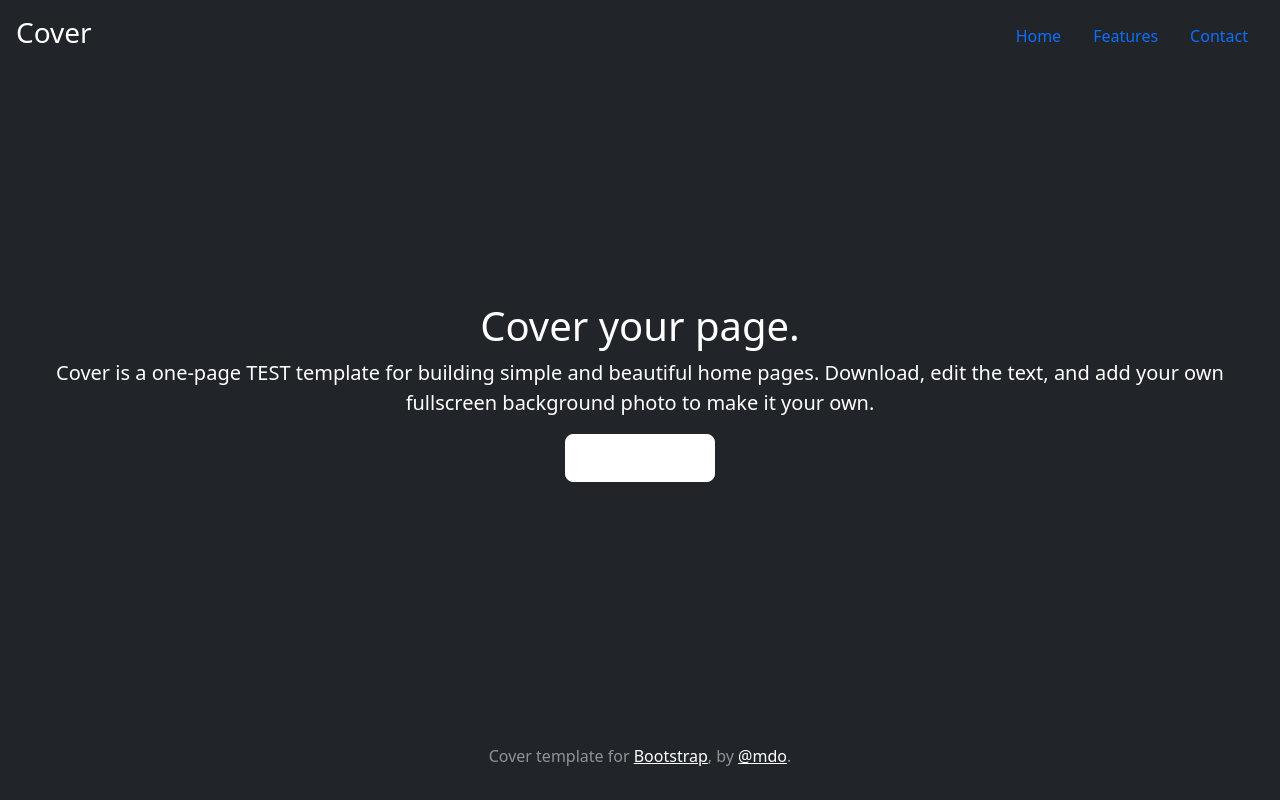
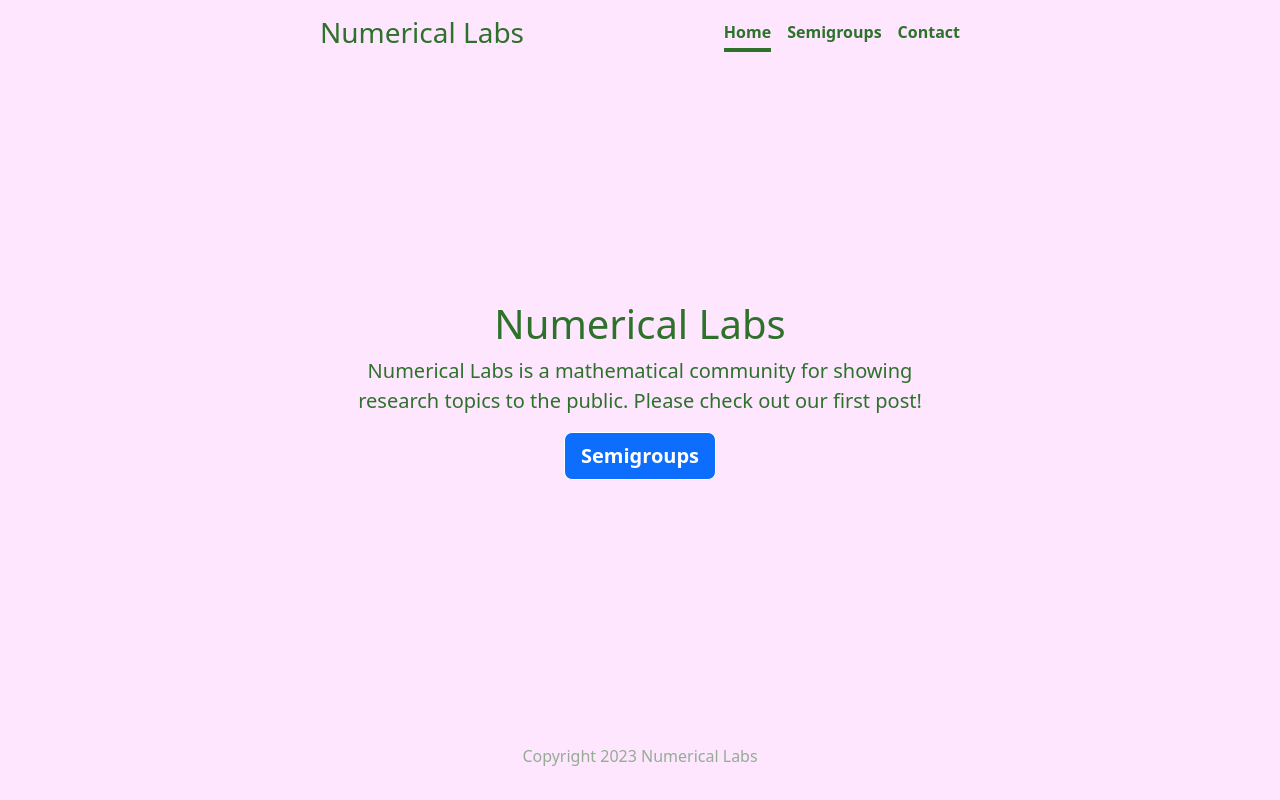
Before and after one commit to curtisolinger/NumericalLabs, a Flask app: page /cover in a window 1280 px wide. Run offline with Flask 3, Linux system fonts and the light colour scheme; some libraries are stand-ins or nearby versions.

Commit message:
Created cover.html to replace index.html

```diff
--- /dev/null
+++ b/static/css/cover.css
@@ -0,0 +1,67 @@
+/*
+ * Globals
+ */
+
+
+/* Custom default button */
+.btn-secondary,
+.btn-secondary:hover,
+.btn-secondary:focus {
+  color: white;
+  text-shadow: none; /* Prevent inheritance from `body` */
+}
+
+
+/*
+ * Base structure
+ */
+
+body {
+  /* text-shadow: 0 .05rem .1rem rgba(0, 0, 0, .5); */
+  /* box-shadow: inset 0 0 5rem rgba(0, 0, 0, .5); */
+  background-color: #FEE6FF;
+  color: rgb(45, 113, 42);
+}
+
+.cover-container {
+  max-width: 42em;
+}
+
+
+/*
+ * Header
+ */
+
+.nav-masthead .nav-link {
+  padding: .25rem 0;
+  font-weight: 700;
+  color: rgb(45, 113, 42);
+  /* color: rgba(255, 255, 255, .5); */
+  background-color: transparent;
+  border-bottom: .25rem solid transparent;
+}
+
+.nav-masthead .nav-link:hover,
+.nav-masthead .nav-link:focus {
+  border-bottom-color: rgba(255, 255, 255, .25);
+}
+
+.nav-masthead .nav-link + .nav-link {
+  margin-left: 1rem;
+}
+
+.nav-masthead .active {
+  color: rgb(45, 113, 42);
+  border-bottom-color: rgb(45, 113, 42);
+}
+
+/* Semigroup button */
+.semigroup-button {
+  background-color: #8BE8E5;
+  color: white;
+  border color: white;
+}
+
+.custom-footer {
+    color: rgba(45, 113, 42, .5)
+}
--- a/templates/cover.html
+++ b/templates/cover.html
@@ -6,74 +6,47 @@
     <meta name="description" content="">
     <meta name="author" content="Mark Otto, Jacob Thornton, and Bootstrap contributors">
     <meta name="generator" content="Hugo 0.84.0">
-    <title>Cover Template · Bootstrap v5.0</title>
+    <title>Numerical Labs</title>
 
     <link rel="canonical" href="https://getbootstrap.com/docs/5.0/examples/cover/">
 
 
 
     <!-- Bootstrap core CSS -->
-<link href="/docs/5.0/dist/css/bootstrap.min.css" rel="stylesheet" integrity="sha384-EVSTQN3/azprG1Anm3QDgpJLIm9Nao0Yz1ztcQTwFspd3yD65VohhpuuCOmLASjC" crossorigin="anonymous">
-
-    <!-- Favicons -->
-<link rel="apple-touch-icon" href="/docs/5.0/assets/img/favicons/apple-touch-icon.png" sizes="180x180">
-<link rel="icon" href="/docs/5.0/assets/img/favicons/favicon-32x32.png" sizes="32x32" type="image/png">
-<link rel="icon" href="/docs/5.0/assets/img/favicons/favicon-16x16.png" sizes="16x16" type="image/png">
-<link rel="manifest" href="/docs/5.0/assets/img/favicons/manifest.json">
-<link rel="mask-icon" href="/docs/5.0/assets/img/favicons/safari-pinned-tab.svg" color="#7952b3">
-<link rel="icon" href="/docs/5.0/assets/img/favicons/favicon.ico">
-<meta name="theme-color" content="#7952b3">
-
-
-    <style>
-      .bd-placeholder-img {
-        font-size: 1.125rem;
-        text-anchor: middle;
-        -webkit-user-select: none;
-        -moz-user-select: none;
-        user-select: none;
-      }
-
-      @media (min-width: 768px) {
-        .bd-placeholder-img-lg {
-          font-size: 3.5rem;
-        }
-      }
-    </style>
-
-
+<link href="https://cdn.jsdelivr.net/npm/bootstrap@5.3.0/dist/css/bootstrap.min.css" rel="stylesheet" integrity="sha384-9ndCyUaIbzAi2FUVXJi0CjmCapSmO7SnpJef0486qhLnuZ2cdeRhO02iuK6FUUVM" crossorigin="anonymous">
     <!-- Custom styles for this template -->
-    <link href="cover.css" rel="stylesheet">
+    <link href="{{ url_for('static', filename='css/cover.css') }}"
+          rel="stylesheet">
   </head>
-  <body class="d-flex h-100 text-center text-white bg-dark">
+  <body class="d-flex h-100 text-center">
 
 <div class="cover-container d-flex w-100 h-100 p-3 mx-auto flex-column">
   <header class="mb-auto">
     <div>
-      <h3 class="float-md-start mb-0">Cover</h3>
+      <h3 class="float-md-start mb-0">Numerical Labs</h3>
       <nav class="nav nav-masthead justify-content-center float-md-end">
         <a class="nav-link active" aria-current="page" href="#">Home</a>
-        <a class="nav-link" href="#">Features</a>
+        <a class="nav-link" href="{{ url_for('semigroups') }}">Semigroups</a>
         <a class="nav-link" href="#">Contact</a>
       </nav>
     </div>
   </header>
 
   <main class="px-3">
-    <h1>Cover your page.</h1>
-    <p class="lead">Cover is a one-page TEST template for building simple and
-        beautiful home pages. Download, edit the text, and add your own fullscreen background photo to make it your own.</p>
+    <h1>Numerical Labs</h1>
+    <p class="lead">Numerical Labs is a mathematical community for showing
+      research topics to the public. Please check out our first
+      post!</p>
     <p class="lead">
-      <a href="#" class="btn btn-lg btn-secondary fw-bold border-white bg-white">Learn more</a>
+      <a href="{{ url_for('semigroups') }}"
+         class="btn btn-lg btn-secondary fw-bold border-white bg-primary">Semigroups
+      </a>
     </p>
   </main>
 
-  <footer class="mt-auto text-white-50">
-    <p>Cover template for <a href="https://getbootstrap.com/" class="text-white">Bootstrap</a>, by <a href="https://twitter.com/mdo" class="text-white">@mdo</a>.</p>
+  <footer class="mt-auto custom-footer">
+    <p>Copyright 2023 Numerical Labs</p>
   </footer>
 </div>
-
-
-
   </body>
 </html>
--- a/templates/index.html
+++ b/templates/index.html
@@ -29,7 +29,11 @@
     <div class="container text-centered mt-5">
         <div class="col-lg-2"></div>
         <div class="col-lg-8 mx-auto">
-            Numerical Labs provides mathematical solutions to complex problems faced in industry.
+            Numerical Labs is a mathematical community site that allows
+            mathematicians to present their work to high school and
+            undergraduate students
+
+            provides mathematical solutions to complex problems faced in industry.
         </div>
     </div>
 {% endblock %}
```
